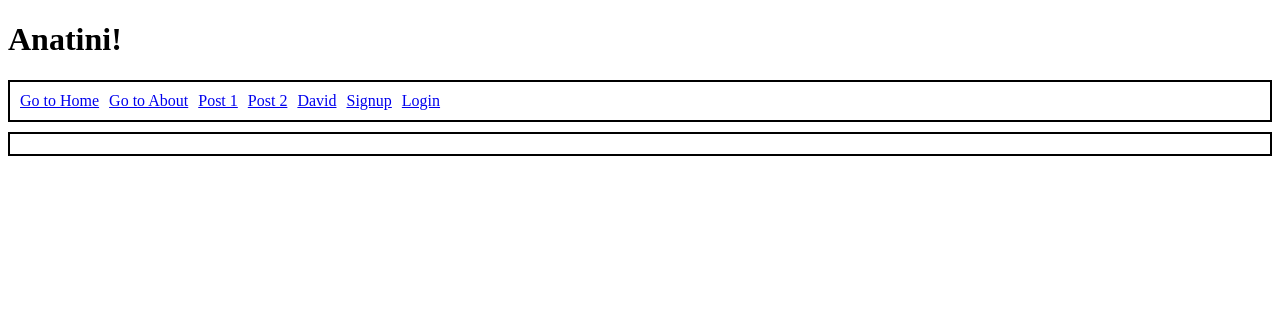
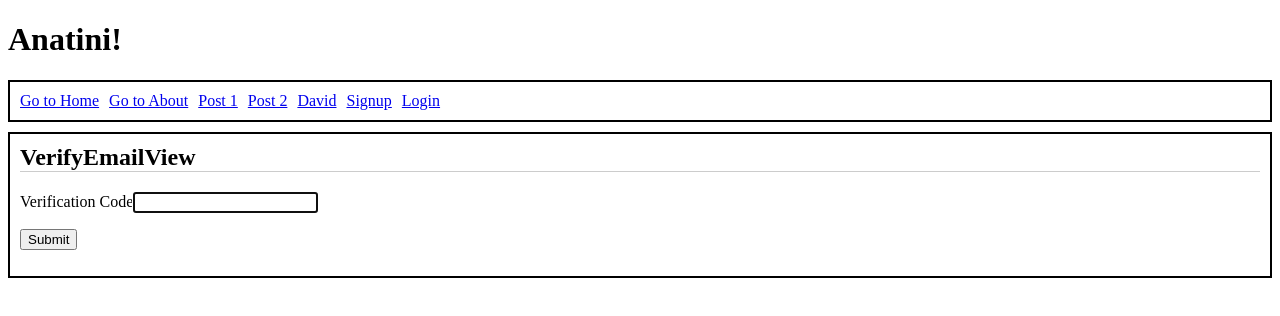
Before and after one commit to thomsedavi/anatini, a Vue app in the folder anatini.client/: page /verifyEmail in a window 1280 px wide. Shown: the top 316 px of the page. Built offline with nearby package versions, Linux system fonts and the light colour scheme.

Commit message:
Start work on email verification page

```diff
--- a/anatini.client/src/components/SignupView.vue
+++ b/anatini.client/src/components/SignupView.vue
@@ -63,7 +63,7 @@
     const body = {
       name: nameInput.value?.value.trim(),
       email: emailInput.value?.value.trim(),
-      password: passwordInput.value?.value.trim(),
+      password: passwordInput.value?.value,
       inviteCode: inviteCodeInput.value?.value.trim(),
     };
 
@@ -79,7 +79,7 @@
           .then((json: OkResponseJson) => {
             store.logIn(json.bearer);
 
-            router.replace({ path: '/' });
+            router.replace({ path: '/verifyEmail' });
           })
           .catch(() => {
             console.log('Unknown Error');
--- /dev/null
+++ b/anatini.client/src/components/VerifyEmailView.vue
@@ -0,0 +1,108 @@
+<script setup lang="ts">
+  import { useTemplateRef, onMounted } from 'vue';
+  import { useRouter } from 'vue-router'
+  import { store } from '../store.ts'
+
+  type ResponseErrors = {
+    verificationCode?: string[];
+  }
+
+  type OkResponseJson = {
+    bearer: string;
+  }
+
+  type BadRequestResponseJson = {
+    errors: ResponseErrors;
+  };
+
+  const router = useRouter();
+
+  const verificationCodeInput = useTemplateRef<HTMLInputElement>('verification-code');
+
+  onMounted(() => {
+    verificationCodeInput.value?.focus()
+  })
+
+  function validateInput(input: HTMLInputElement | null, error: string): boolean {
+    if (!input?.value.trim()) {
+      input?.setCustomValidity(error);
+      return false;
+    } else {
+      input?.setCustomValidity('');
+      return true;
+    }
+  }
+
+  function reportValidity(): void {
+    verificationCodeInput.value?.reportValidity();
+  }
+
+  async function verifyEmail(e: Event) {
+    e.preventDefault();
+
+    let validationPassed = true;
+
+    !validateInput(verificationCodeInput.value, 'Please enter a verification code.') && (validationPassed = false);
+
+    if (!validationPassed) {
+      reportValidity();
+      return;
+    }
+
+    const body = {
+      verificationCode: verificationCodeInput.value?.value.trim(),
+    };
+
+    fetch("api/authentication/verifyEmail", {
+      method: "POST",
+      headers: {
+        "Content-Type": "application/x-www-form-urlencoded",
+        Authorization: `Bearer ${localStorage.getItem("jwtToken")}`,
+      },
+      body: new URLSearchParams(body),
+    }).then((response: Response) => {
+      if (response.ok) {
+        response.json()
+          .then((json: OkResponseJson) => {
+            store.logIn(json.bearer);
+
+            router.replace({ path: '/' });
+          })
+          .catch(() => {
+            console.log('Unknown Error');
+          });
+
+      } else if (response.status === 401) {
+        console.log("Redirect?");
+      } else if (response.status === 400) {
+        response.json()
+          .then((json: BadRequestResponseJson) => {
+            if (json.errors) {
+              json.errors.verificationCode && verificationCodeInput.value?.setCustomValidity(json.errors.verificationCode.join(';'));
+
+              reportValidity();
+            } else {
+              console.log("Unknown Error");
+            }
+          }
+        );
+      } else {
+        console.log("Unknown Error");
+      }
+    });
+  }
+</script>
+
+<template>
+  <h2>VerifyEmailView</h2>
+  <form id="verifyEmail" @submit="verifyEmail" action="???" method="post">
+    <p>
+      <label for="verificationCode">Verification Code</label>
+      <input id="verificationCode" type="text" name="verificationCode" ref="verification-code" @input="event => verificationCodeInput?.setCustomValidity('')">
+    </p>
+
+    <p>
+      <input type="submit" value="Submit">
+    </p>
+  </form>
+</template>
--- a/anatini.client/src/router.ts
+++ b/anatini.client/src/router.ts
@@ -4,6 +4,7 @@ import HomeView from './components/HomeView.vue';
 import AboutView from './components/AboutView.vue';
 import PostView from './components/PostView.vue';
 import SignupView from './components/SignupView.vue';
+import VerifyEmailView from './components/VerifyEmailView.vue';
 import LoginView from './components/LoginView.vue';
 import UserView from './components/UserView.vue';
 
@@ -11,6 +12,7 @@ const routes = [
   { path: '/', component: HomeView },
   { path: '/about', component: AboutView },
   { path: '/signup', component: SignupView },
+  { path: '/verifyEmail', component: VerifyEmailView },
   { path: '/login', component: LoginView },
   { path: '/users/:userHandle/posts/:postHandle', component: PostView },
   { path: '/users/:userHandle', component: UserView },
```
Also changed, not shown: 2 other files (tests, documents, lock files or other folders).
